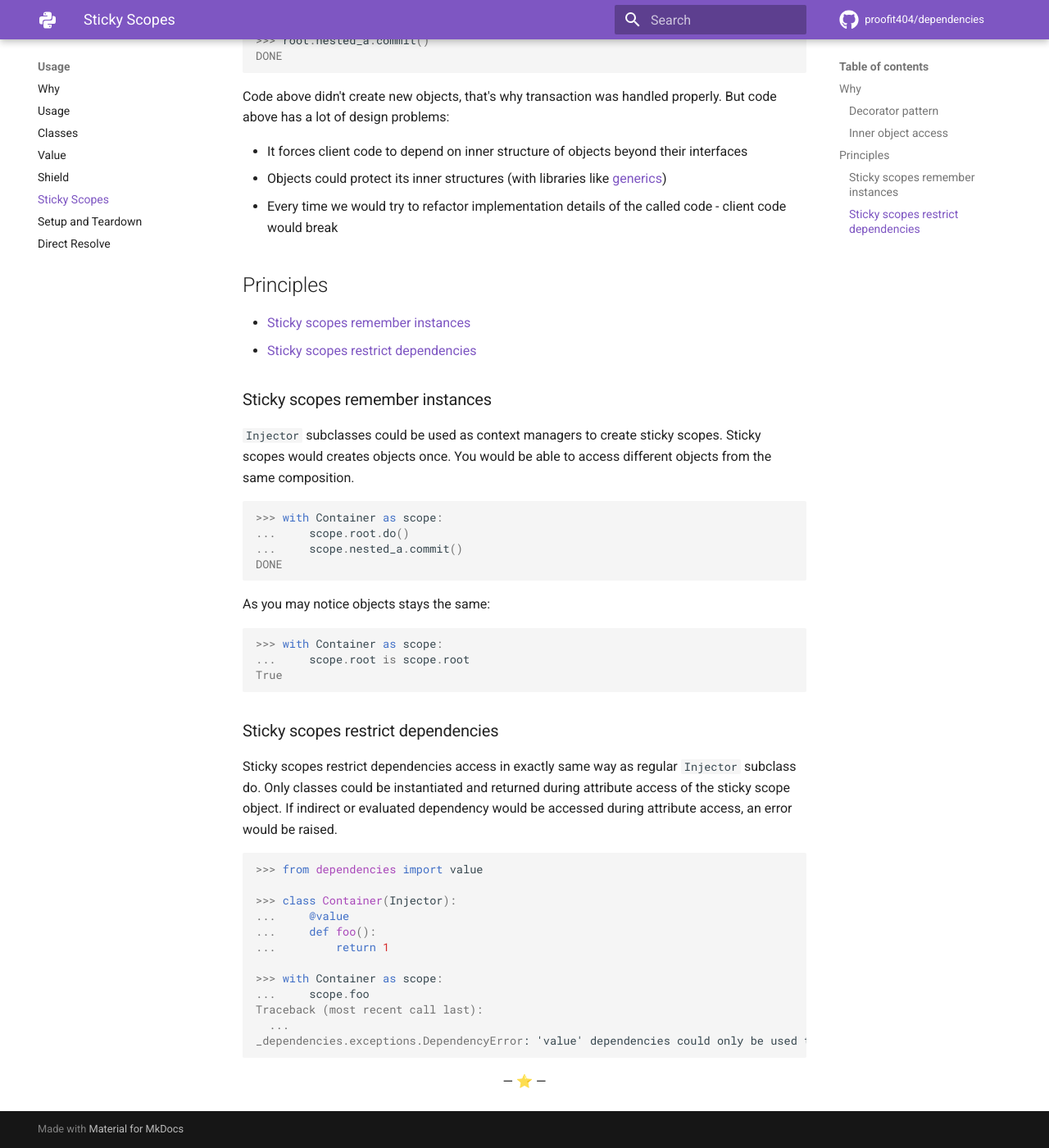
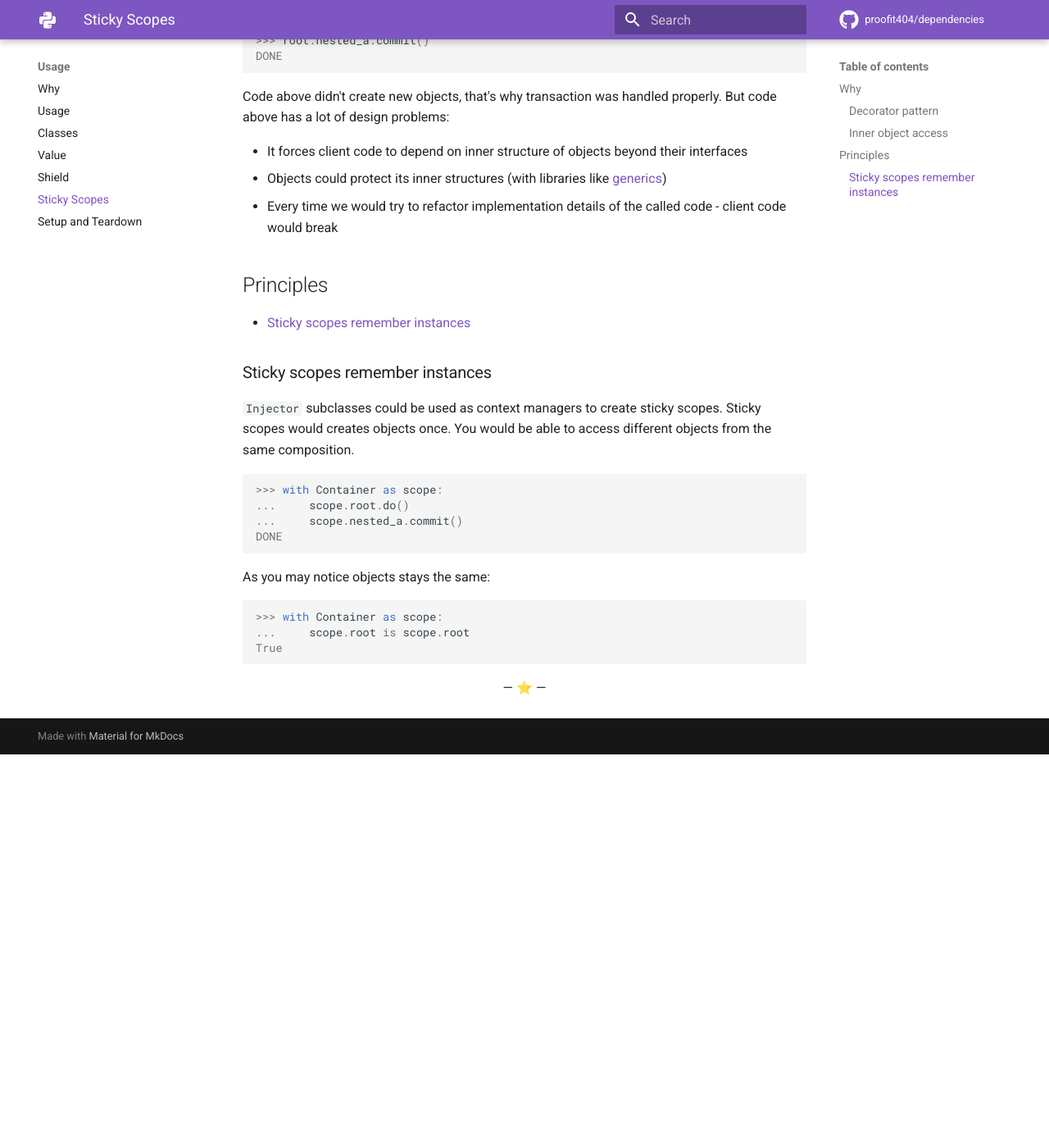
Before and after one commit to proofit404/dependencies, an MkDocs documentation site: the page built from docs/sticky.md, in a window 1280 px wide and 1400 px high, scrolled down 1445 px. Shown: the whole window at 82% size. Built offline with MkDocs 1.6.1 and Material for MkDocs 9.7.7, drawn with Linux system fonts in a browser that asks for light colours; comment, search, counter and statistics services are not loaded; after the commit the page ends 2365 px from its top, so only the background shows below that.

````diff
--- a/docs/sticky.md
+++ b/docs/sticky.md
@@ -85,7 +85,6 @@
 ## Principles
 
 - [Sticky scopes remember instances](#sticky-scopes-remember-instances)
-- [Sticky scopes restrict dependencies](#sticky-scopes-restrict-dependencies)
 
 ### Sticky scopes remember instances
 
@@ -112,28 +111,4 @@
 
 ```
 
-### Sticky scopes restrict dependencies
-
-Sticky scopes restrict dependencies access in exactly same way as regular
-`Injector` subclass do. Only classes could be instantiated and returned during
-attribute access of the sticky scope object. If indirect or evaluated dependency
-would be accessed during attribute access, an error would be raised.
-
-```pycon
-
->>> from dependencies import value
-
->>> class Container(Injector):
-...     @value
-...     def foo():
-...         return 1
-
->>> with Container as scope:
-...     scope.foo
-Traceback (most recent call last):
-  ...
-_dependencies.exceptions.DependencyError: 'value' dependencies could only be used to instantiate classes
-
-```
-
 <p align="center">&mdash; ⭐ &mdash;</p>
--- a/mkdocs.yml
+++ b/mkdocs.yml
@@ -46,7 +46,6 @@
       - Shield: shield.md
       - Sticky Scopes: sticky.md
       - Setup and Teardown: setup_teardown.md
-      - Direct Resolve: direct_resolve.md
   - Guides:
       - Attrs: attrs.md
       - Descriptors: descriptors.md
````
Also changed, not shown: docs/direct_resolve.md (deleted, +0 -85 lines).
